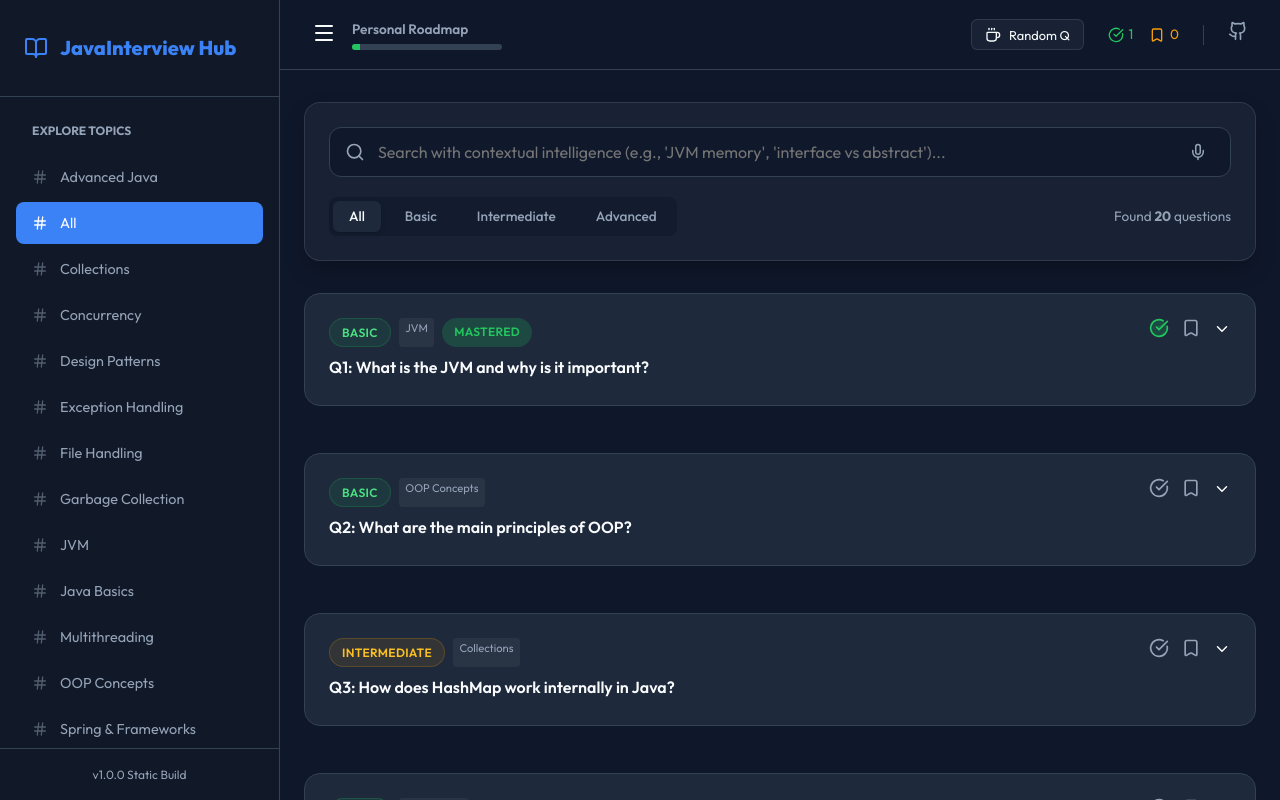
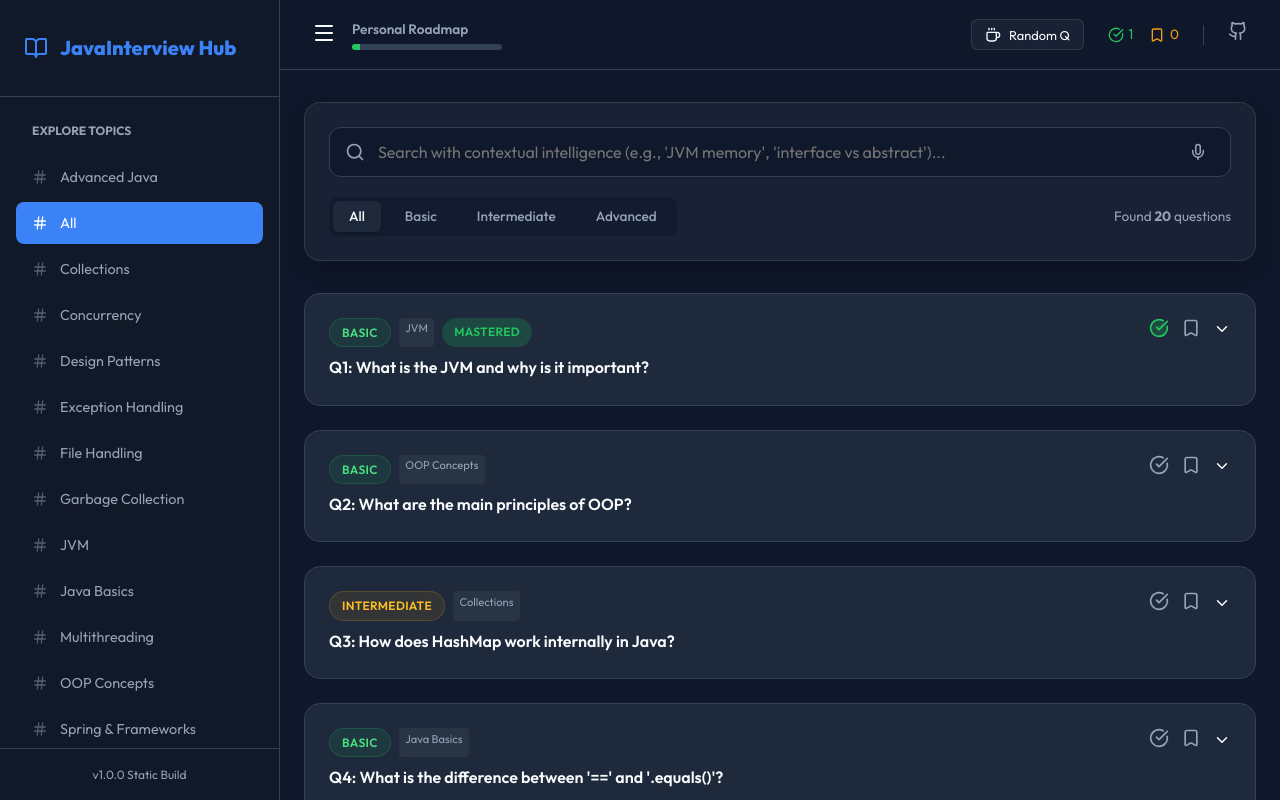
Before and after one commit to myProwess/java-ai-researcher, a React (Vite) app: page / in a window 1280 px wide. Both pictures are taken after a click on the button 1159 px from the left and 329 px from the top of the page. Shown: the top 800 px of the page. Built offline with nearby package versions, Linux system fonts and the light colour scheme.

Commit message:
Fix race condition and pathing for GitHub Pages deployment

```diff
--- a/src/App.jsx
+++ b/src/App.jsx
@@ -17,7 +17,6 @@ function App() {
   const [searchResultIds, setSearchResultIds] = useState(null);
   const [isWorkerReady, setWorkerReady] = useState(false);
 
-  // Spaced Repetition / Mastery State
   const [masteredIds, setMasteredIds] = useState(() => {
     const saved = localStorage.getItem('mastered');
     return saved ? JSON.parse(saved) : [];
@@ -33,8 +32,8 @@ function App() {
 
   // 1. Data Loading & Worker INIT
   useEffect(() => {
-    // Dynamically resolve the data path based on the hosting base URL
     const dataUrl = `${import.meta.env.BASE_URL}data/java_questions.json`.replace(/\/+/g, '/');
+
     fetch(dataUrl)
       .then(res => res.json())
       .then(data => {
@@ -50,7 +49,7 @@ function App() {
     };
   }, []);
 
-  // 2. Smart Deep Linking (Initial Load & Sync)
+  // 2. Sync Hash to State
   useEffect(() => {
     const handleHashChange = () => {
       const hash = window.location.hash.replace('#', '');
@@ -64,16 +63,23 @@ function App() {
       setSelectedTopic(topic);
       setSelectedDifficulty(diff);
 
-      // Important: Trigger search worker when loading from URL
-      searchWorker.postMessage({ type: 'SEARCH', payload: { query: q } });
+      // We don't call worker here immediately to avoid race conditions with INIT
+      // The search effect below will handle it once ready
     };
 
     window.addEventListener('hashchange', handleHashChange);
-    handleHashChange(); // Sync on initial render
+    handleHashChange();
     return () => window.removeEventListener('hashchange', handleHashChange);
   }, []);
 
-  // 3. Sync State to Hash
+  // 3. Search Effect (Reactive to state changes)
+  useEffect(() => {
+    if (isWorkerReady) {
+      searchWorker.postMessage({ type: 'SEARCH', payload: { query: searchQuery } });
+    }
+  }, [isWorkerReady, searchQuery]);
+
+  // 4. Sync State to Hash for sharing
   useEffect(() => {
     const params = new URLSearchParams();
     if (searchQuery) params.set('q', searchQuery);
@@ -98,7 +104,6 @@ function App() {
       setLastSearched(query);
       localStorage.setItem('lastSearched', query);
     }
-    searchWorker.postMessage({ type: 'SEARCH', payload: { query } });
   }, []);
 
   const toggleBookmark = (id) => {
@@ -111,7 +116,6 @@ function App() {
 
   const selectRandom = () => {
     if (questions.length === 0) return;
-    // Weighted random: Favor non-mastered questions
     const pool = questions.filter(q => !masteredIds.includes(q.id));
     const randomPool = pool.length > 0 ? pool : questions;
     const q = randomPool[Math.floor(Math.random() * randomPool.length)];
@@ -120,9 +124,14 @@ function App() {
 
   const filteredQuestions = useMemo(() => {
     let results = questions;
-    if (searchResultIds) {
-      results = questions.filter(q => searchResultIds.includes(q.id));
+
+    // Only apply worker results if we have received some
+    if (searchResultIds !== null) {
+      // Map based on ID matching
+      const idSet = new Set(searchResultIds);
+      results = questions.filter(q => idSet.has(q.id));
     }
+
     return results.filter(q => {
       const matchTopic = selectedTopic === 'All' || q.topic === selectedTopic;
       const matchDifficulty = selectedDifficulty === 'All' || q.difficulty === selectedDifficulty;
--- a/src/components/QuestionList.jsx
+++ b/src/components/QuestionList.jsx
@@ -1,5 +1,4 @@
 import React, { memo } from 'react';
-import { List } from 'react-window';
 import QuestionCard from './QuestionCard';
 
 const QuestionList = ({ questions, bookmarks, masteredIds, toggleBookmark, toggleMastered }) => {
@@ -13,30 +12,23 @@ const QuestionList = ({ questions, bookmarks, masteredIds, toggleBookmark, toggl
     );
   }
 
-  // Row renderer for the new react-window v2 API
-  const Row = ({ index, style, ariaAttributes }) => {
-    const q = questions[index];
-    return (
-      <div style={{ ...style, paddingBottom: '1.5rem' }} {...ariaAttributes}>
+  return (
+    <div className="question-grid">
+      {questions.slice(0, 50).map((q) => (
         <QuestionCard
+          key={q.id}
           question={q}
           isBookmarked={bookmarks.includes(q.id)}
           isMastered={masteredIds.includes(q.id)}
           toggleBookmark={toggleBookmark}
           toggleMastered={toggleMastered}
         />
-      </div>
-    );
-  };
-
-  return (
-    <div style={{ height: '70vh', width: '100%' }}>
-      <List
-        rowCount={questions.length}
-        rowHeight={160} // Fixed height for this implementation
-        rowComponent={Row}
-        style={{ height: '100%', width: '100%' }}
-      />
+      ))}
+      {questions.length > 50 && (
+        <p style={{ textAlign: 'center', color: 'var(--text-muted)', marginTop: '2rem' }}>
+          Showing first 50 results. Use search to find specific questions.
+        </p>
+      )}
     </div>
   );
 };
--- a/src/workers/searchWorker.js
+++ b/src/workers/searchWorker.js
@@ -19,11 +19,24 @@ self.onmessage = async (e) => {
 
     questions.forEach(q => index.add(q));
     self.postMessage({ type: 'READY' });
+
+    // Immediately send results for any pending search or just to populate initial state
+    self.postMessage({ type: 'RESULTS', payload: questions.map(q => q.id) });
   }
 
   if (type === 'SEARCH') {
     const { query } = payload;
-    if (!query || !index) {
+
+    // If we haven't even finished INIT yet, and we got a search request,
+    // we can't do anything, but once INIT finishes, it will broadcast all results.
+    if (!index) {
+      if (questions.length > 0) {
+        self.postMessage({ type: 'RESULTS', payload: questions.map(q => q.id) });
+      }
+      return;
+    }
+
+    if (!query) {
       self.postMessage({ type: 'RESULTS', payload: questions.map(q => q.id) });
       return;
     }
```
